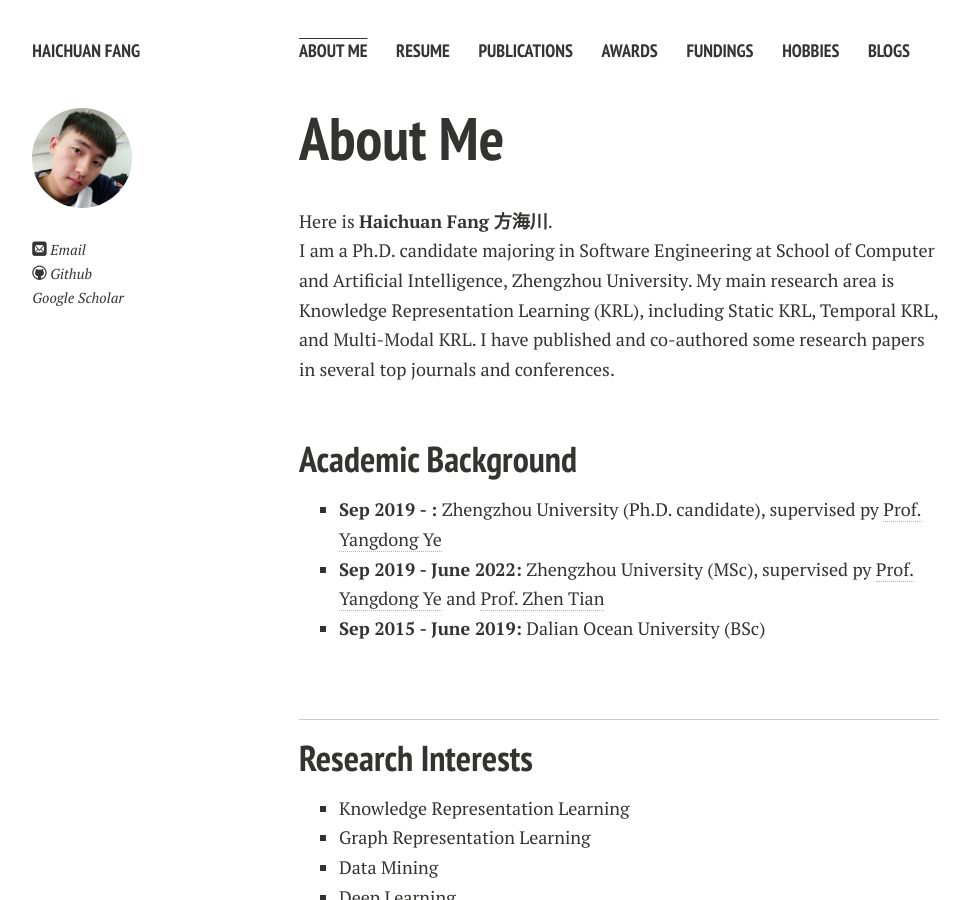
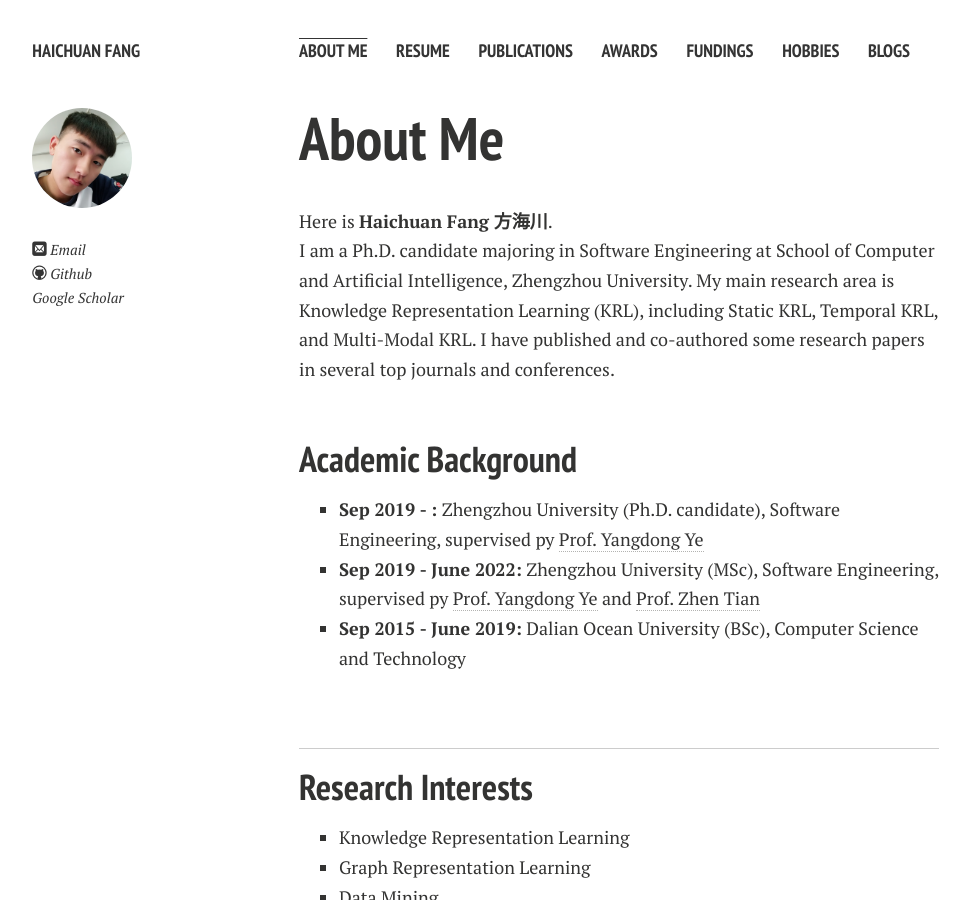
Before and after one commit to wywsunflower/wywsunflower.github.io, a Jekyll site: the page built from index.md, in a window 1280 px wide and 900 px high. Shown: the whole window, without its empty margins (21-990 px from the left). Built offline with Jekyll 4.4.1, drawn with Linux system fonts in a browser that asks for light colours; nearby versions of some CDN libraries; comment, search, counter and statistics services are not loaded; a style sheet for code colours, icons or effects is not loaded; our own code applies the rules of GitHub Pages for plain Markdown files.

Commit message:
Update index.md

```diff
--- a/index.md
+++ b/index.md
@@ -18,9 +18,9 @@ I am a  Ph.D. candidate majoring in Software Engineering at School of Computer a
 
 <!-- **<font color='red'>[Highlight]</font> I am looking for PhD to start in 2025 Fall. Contact me if you have any leads!** -->
 
-- **Sep 2019 - :** Zhengzhou University (Ph.D. candidate), supervised py [Prof. Yangdong Ye](http://www5.zzu.edu.cn/mlis/)
-- **Sep 2019 - June 2022:** Zhengzhou University (MSc), supervised py [Prof. Yangdong Ye](http://www5.zzu.edu.cn/mlis/) and [Prof. Zhen Tian](https://lovehades001.github.io/)
-- **Sep 2015 - June 2019:** Dalian Ocean University (BSc)
+- **Sep 2019 - :** Zhengzhou University (Ph.D. candidate), Software Engineering, supervised py [Prof. Yangdong Ye](http://www5.zzu.edu.cn/mlis/)
+- **Sep 2019 - June 2022:** Zhengzhou University (MSc), Software Engineering, supervised py [Prof. Yangdong Ye](http://www5.zzu.edu.cn/mlis/) and [Prof. Zhen Tian](https://lovehades001.github.io/)
+- **Sep 2015 - June 2019:** Dalian Ocean University (BSc), Computer Science and Technology
 
 <!-- - Expect to apply for a one-year MSc in the UK and will graduate in 2025. Looking for PhD position after MSc! -->
 <br>
```
